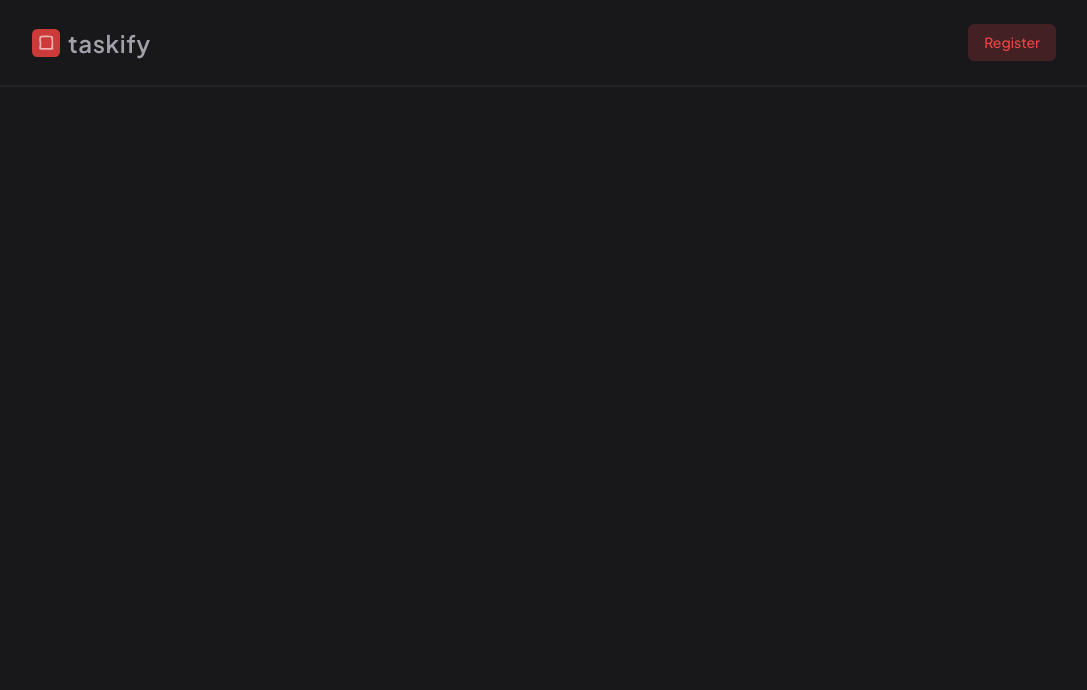
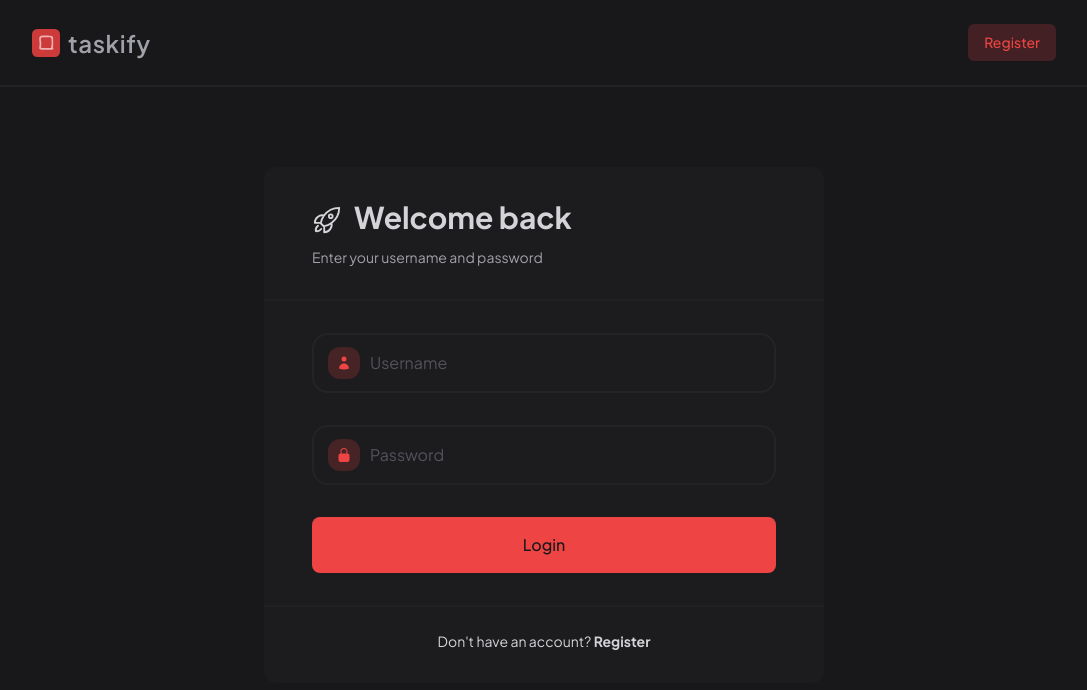
Before and after one commit to aldwiputra/taskify, a website: page login/index.html in a window 1280 px wide. Shown: the whole page, without its empty margins (96-1183 px from the left). Drawn offline with Linux system fonts and the light colour scheme.

Commit message:
add login page

```diff
--- a/login/index.html
+++ b/login/index.html
@@ -13,7 +13,7 @@
     <link rel="shortcut icon" href="../assets/taskify-logo.svg" type="image/x-icon" />
     <title>Taskify | Login</title>
   </head>
-  <body class="bg-zinc-900 text-zinc-300">
+  <body class="bg-zinc-900 text-zinc-300 min-h-screen">
     <header class="border-b-2 border-zinc-800/75 py-6 px-8">
       <div class="max-w-screen-lg mx-auto flex justify-between items-center">
         <a href="/" class="group flex gap-2 place-items-center">
@@ -31,6 +31,65 @@
       </div>
     </header>
 
-    <main></main>
+    <main class="py-20">
+      <div class="max-w-[35rem] mx-auto bg-zinc-800/30 py-8 px-12 rounded-xl overflow-hidden">
+        <h1 class="text-3xl font-bold">
+          <svg
+            class="inline-block h-[1em] align-bottom mr-3"
+            xmlns="http://www.w3.org/2000/svg"
+            fill="none"
+            viewBox="0 0 24 24"
+            stroke-width="1.5"
+            stroke="currentColor">
+            <path
+              stroke-linecap="round"
+              stroke-linejoin="round"
+              d="M15.59 14.37a6 6 0 01-5.84 7.38v-4.8m5.84-2.58a14.98 14.98 0 006.16-12.12A14.98 14.98 0 009.631 8.41m5.96 5.96a14.926 14.926 0 01-5.841 2.58m-.119-8.54a6 6 0 00-7.381 5.84h4.8m2.581-5.84a14.927 14.927 0 00-2.58 5.84m2.699 2.7c-.103.021-.207.041-.311.06a15.09 15.09 0 01-2.448-2.448 14.9 14.9 0 01.06-.312m-2.24 2.39a4.493 4.493 0 00-1.757 4.306 4.493 4.493 0 004.306-1.758M16.5 9a1.5 1.5 0 11-3 0 1.5 1.5 0 013 0z"></path></svg
+          >Welcome back
+        </h1>
+        <span class="block mt-3 text-zinc-400 text-sm">Enter your username and password</span>
+
+        <div class="mt-8 h-[2px] w-full bg-zinc-800/50 scale-x-150"></div>
+
+        <form class="mt-8">
+          <div class="relative flex flex-col">
+            <label for="username" class="sr-only">Username</label>
+            <input
+              class="py-4 pl-14 placeholder:text-zinc-600 bg-transparent border-2 rounded-2xl border-zinc-800/75 focus:ring-zinc-700 focus:ring-1 focus:outline-none"
+              id="username"
+              placeholder="Username"
+              type="text" />
+            <div
+              class="absolute aspect-square rounded-xl -translate-y-1/2 top-1/2 left-4 bg-red-500/20 p-2">
+              <img class="w-4" src="/assets/icon-profile.svg" alt="icon plus" />
+            </div>
+          </div>
+          <div class="relative flex flex-col mt-8">
+            <label for="password" class="sr-only">Password</label>
+            <input
+              class="py-4 pl-14 placeholder:text-zinc-600 bg-transparent border-2 rounded-2xl border-zinc-800/75 focus:ring-zinc-700 focus:ring-1 focus:outline-none"
+              id="password"
+              placeholder="Password"
+              type="password" />
+            <div
+              class="absolute aspect-square rounded-xl -translate-y-1/2 top-1/2 left-4 bg-red-500/20 p-2">
+              <img class="w-4" src="/assets/icon-lock.svg" alt="icon plus" />
+            </div>
+          </div>
+          <button
+            class="mt-8 p-4 w-full bg-red-500 hover:bg-red-600 rounded-lg font-medium text-zinc-900"
+            type="submit">
+            Login
+          </button>
+        </form>
+
+        <div class="mt-8 h-[2px] w-full bg-zinc-800/50 scale-x-150"></div>
+
+        <p class="text-center mt-6 text-sm">
+          Don't have an account?
+          <a class="font-bold hover:underline underline-offset-2" href="/register">Register</a>
+        </p>
+      </div>
+    </main>
   </body>
 </html>
```
Also changed, not shown: register/index.html (+3 -3 lines), output.css.
